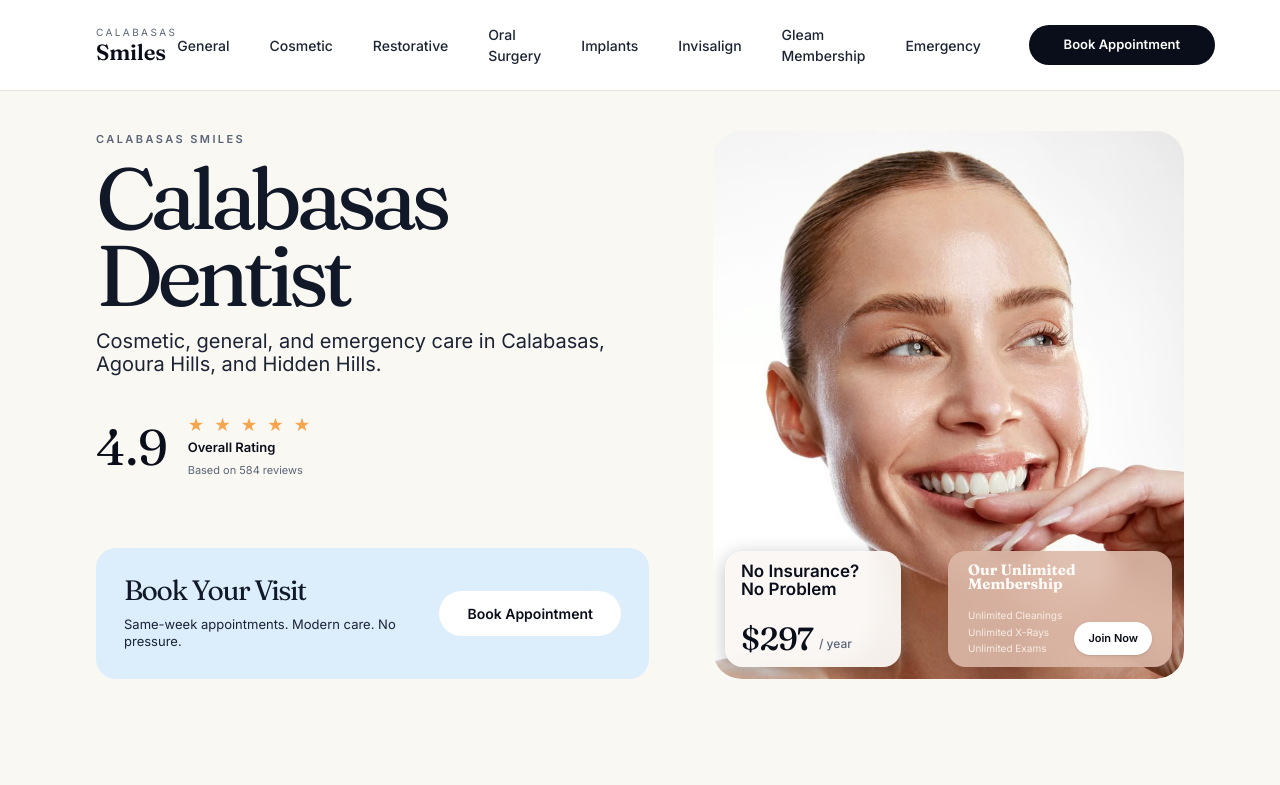
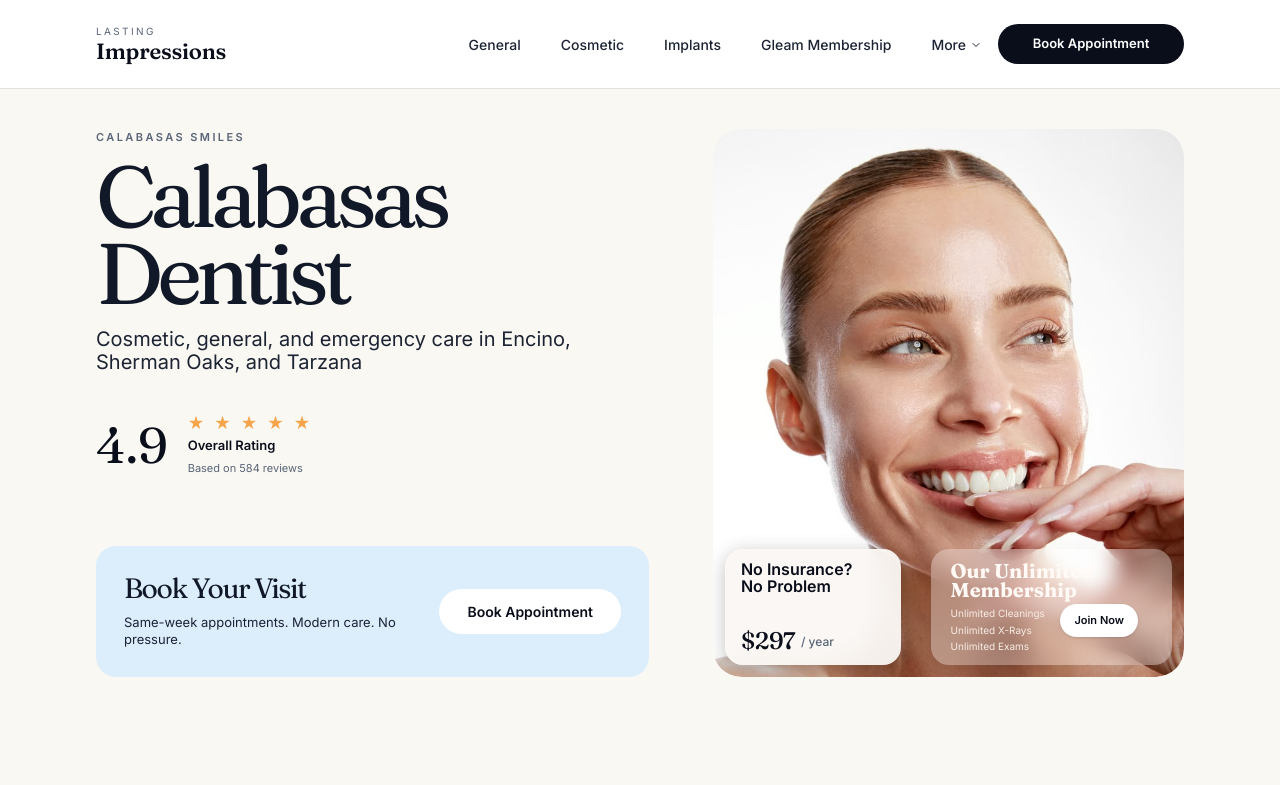
Before and after one commit to rohit-vue/calabases, a Next.js app: page / in a window 1280 px wide. Shown: the top 785 px of the page. Built offline with nearby package versions, Linux system fonts and the light colour scheme.

Commit message:
fix the headers and changes suggested by client

```diff
--- a/src/components/layout/Header.tsx
+++ b/src/components/layout/Header.tsx
@@ -3,23 +3,90 @@
 
 import Link from "next/link";
 import { usePathname } from "next/navigation";
-import { useState } from "react";
+import { useEffect, useRef, useState } from "react";
+
+type NavLink = { label: string; href: string };
+
+const MAIN_LINKS: NavLink[] = [
+  { label: "General", href: "/general" },
+  { label: "Cosmetic", href: "/cosmetic" },
+  { label: "Implants", href: "/implants" },
+];
+
+const MORE_LINKS: NavLink[] = [
+  { label: "Invisalign", href: "/invisalign" },
+  { label: "Restorative", href: "/restorative" },
+  { label: "Emergency", href: "/emergency" },
+  { label: "Oral Surgery", href: "/oral-surgery" },
+];
+
+const STORAGE_KEY = "headerPreviousMain";
+
+const NAV_LINK_CLASS =
+  "text-[13px] font-medium text-[#1C2333] transition hover:text-black xl:text-[14px]";
 
 export default function Header() {
   const [mobileOpen, setMobileOpen] = useState(false);
+  const [moreOpen, setMoreOpen] = useState(false);
+  const [previousMain, setPreviousMain] = useState<string | null>(null);
+  const moreRef = useRef<HTMLDivElement | null>(null);
+
   const pathname = usePathname();
   const isGeneralPage = pathname.startsWith("/general");
   const isEmergencyPage = pathname.startsWith("/emergency");
-  const navLinks = [
-    { label: isGeneralPage ? "General Dentistry" : "General", href: "/general" },
-    { label: "Cosmetic", href: "/cosmetic" },
-    { label: "Restorative", href: "/restorative" },
-    { label: "Oral Surgery", href: "/oral-surgery" },
-    { label: "Implants", href: "/implants" },
-    { label: "Invisalign", href: "/invisalign" },
-    { label: "Gleam Membership", href: "#" },
-    { label: "Emergency", href: "/emergency" },
-  ];
+
+  useEffect(() => {
+    if (typeof window === "undefined") return;
+    const isMain = MAIN_LINKS.some((l) => l.href === pathname);
+    if (isMain) {
+      window.sessionStorage.setItem(STORAGE_KEY, pathname);
+      setPreviousMain(pathname);
+    } else {
+      const stored = window.sessionStorage.getItem(STORAGE_KEY);
+      if (stored) setPreviousMain(stored);
+    }
+  }, [pathname]);
+
+  useEffect(() => {
+    setMoreOpen(false);
+    setMobileOpen(false);
+  }, [pathname]);
+
+  useEffect(() => {
+    if (!moreOpen) return;
+    function handleMouseDown(e: MouseEvent) {
+      if (moreRef.current && !moreRef.current.contains(e.target as Node)) {
+        setMoreOpen(false);
+      }
+    }
+    function handleKeyDown(e: KeyboardEvent) {
+      if (e.key === "Escape") setMoreOpen(false);
+    }
+    document.addEventListener("mousedown", handleMouseDown);
+    document.addEventListener("keydown", handleKeyDown);
+    return () => {
+      document.removeEventListener("mousedown", handleMouseDown);
+      document.removeEventListener("keydown", handleKeyDown);
+    };
+  }, [moreOpen]);
+
+  const displayedMain: NavLink[] = [...MAIN_LINKS];
+  const displayedMore: NavLink[] = [...MORE_LINKS];
+  const currentMore = MORE_LINKS.find((l) => l.href === pathname);
+  if (currentMore) {
+    const originHref = previousMain ?? "/general";
+    const originSlotIdx = MAIN_LINKS.findIndex((l) => l.href === originHref);
+    const slotIdx = originSlotIdx >= 0 ? originSlotIdx : 0;
+    const movedOut = displayedMain[slotIdx];
+    displayedMain[slotIdx] = currentMore;
+    const moreIdx = displayedMore.findIndex((l) => l.href === currentMore.href);
+    if (moreIdx >= 0) displayedMore[moreIdx] = movedOut;
+  }
+
+  const renderLabel = (link: NavLink) => {
+    if (link.href === "/general" && isGeneralPage) return "General Dentistry";
+    return link.label;
+  };
 
   return (
     <header className="sticky top-0 z-50 border-b border-[#e7e2db] bg-white">
@@ -44,29 +111,73 @@ export default function Header() {
         <div className="mx-auto flex w-full max-w-[1180px] items-center justify-between">
           <Link href="/" className="flex flex-col leading-none">
             <span className="mb-1 text-[9px] font-inter uppercase tracking-[0.24em] text-[#5A6578] sm:text-[10px]">
-              {isGeneralPage ? "Advanced" : "Calabasas"}
+              {isGeneralPage ? "Advanced" : "Lasting"}
             </span>
             <span className="font-fraunces text-[20px] font-semibold tracking-[-0.01em] text-[#0A0E1A] sm:text-[22px]">
-              {isGeneralPage ? "Dentistry" : "Smiles"}
+              {isGeneralPage ? "Dentistry" : "Impressions"}
             </span>
           </Link>
 
-          <div className="hidden items-center justify-end gap-8 lg:flex xl:gap-12">
+          <div className="hidden items-center justify-end gap-2 lg:flex xl:gap-4">
             <nav className="flex items-center gap-6 xl:gap-10">
-              {navLinks.map((link) => (
-                <Link
-                  key={link.label}
-                  href={link.href}
-                  className="text-[13px] font-medium text-[#1C2333] transition hover:text-black xl:text-[14px]"
-                >
-                  {link.label}
+              {displayedMain.map((link) => (
+                <Link key={link.href} href={link.href} className={NAV_LINK_CLASS}>
+                  {renderLabel(link)}
                 </Link>
               ))}
+
+              <Link href="/" className={NAV_LINK_CLASS}>
+                Gleam Membership
+              </Link>
+
+              <div className="relative" ref={moreRef}>
+                <button
+                  type="button"
+                  className={`${NAV_LINK_CLASS} inline-flex items-center gap-1`}
+                  aria-expanded={moreOpen}
+                  aria-haspopup="menu"
+                  onClick={() => setMoreOpen((v) => !v)}
+                >
+                  More
+                  <svg
+                    viewBox="0 0 24 24"
+                    className={`h-3 w-3 transition-transform ${moreOpen ? "rotate-180" : ""}`}
+                    aria-hidden="true"
+                  >
+                    <path
+                      d="M6 9l6 6 6-6"
+                      fill="none"
+                      stroke="currentColor"
+                      strokeWidth="2"
+                      strokeLinecap="round"
+                      strokeLinejoin="round"
+                    />
+                  </svg>
+                </button>
+                {moreOpen ? (
+                  <div
+                    role="menu"
+                    className="absolute right-0 top-full z-50 mt-2 min-w-[180px] rounded-2xl border border-[#e7e2db] bg-white p-2 shadow-lg"
+                  >
+                    {displayedMore.map((link) => (
+                      <Link
+                        key={link.href}
+                        href={link.href}
+                        role="menuitem"
+                        className="block rounded-lg px-3 py-2 text-[13px] font-medium text-[#1C2333] transition hover:bg-[#f5f1ea] hover:text-black xl:text-[14px]"
+                        onClick={() => setMoreOpen(false)}
+                      >
+                        {renderLabel(link)}
+                      </Link>
+                    ))}
+                  </div>
+                ) : null}
+              </div>
             </nav>
 
             <Link
               href="#"
-              className="flex h-[40px] min-w-[176px] items-center justify-center rounded-[100px] bg-[#0A0E1A] px-6 text-[12px] font-semibold text-white transition hover:opacity-90 xl:min-w-[186px] xl:px-8 xl:text-[13px]"
+              className="flex h-[40px]  items-center justify-center rounded-[100px] bg-[#0A0E1A] px-6 text-[12px] font-semibold text-white transition hover:opacity-90 xl:min-w-[186px] xl:px-4 xl:text-[13px]"
             >
               Book Appointment
             </Link>
@@ -112,14 +223,34 @@ export default function Header() {
         <div className="px-4 pb-6 pt-2 sm:px-6 md:px-8">
           <div className="mx-auto w-full max-w-[1180px]">
             <nav className="flex flex-col gap-4">
-              {navLinks.map((link) => (
+              {displayedMain.map((link) => (
                 <Link
-                  key={link.label}
+                  key={link.href}
                   href={link.href}
                   className="text-sm font-medium text-[#2a2a2a] transition hover:text-black"
                   onClick={() => setMobileOpen(false)}
                 >
-                  {link.label}
+                  {renderLabel(link)}
+                </Link>
+              ))}
+              <Link
+                href="/"
+                className="text-sm font-medium text-[#2a2a2a] transition hover:text-black"
+                onClick={() => setMobileOpen(false)}
+              >
+                Gleam Membership
+              </Link>
+              <span className="mt-2 text-xs font-semibold uppercase tracking-[0.2em] text-[#5A6578]">
+                More
+              </span>
+              {displayedMore.map((link) => (
+                <Link
+                  key={link.href}
+                  href={link.href}
+                  className="text-sm font-medium text-[#2a2a2a] transition hover:text-black"
+                  onClick={() => setMobileOpen(false)}
+                >
+                  {renderLabel(link)}
                 </Link>
               ))}
             </nav>
--- a/src/components/sections/Hero.tsx
+++ b/src/components/sections/Hero.tsx
@@ -18,7 +18,7 @@ export default function Hero() {
                 <br /> Dentist
               </h1>
               <p className="pt-1 text-[1.05rem] leading-[1.12] text-[#1C2333] sm:text-[1.2rem] lg:text-[20px]">
-                Cosmetic, general, and emergency care in Calabasas, Agoura Hills, and Hidden Hills.
+              Cosmetic, general, and emergency care in Encino, Sherman Oaks, and Tarzana
               </p>
             </div>
 
@@ -67,23 +67,26 @@ export default function Hero() {
           />
 
           {/* Overlay cards wrapper */}
-          <div className="absolute inset-x-3 bottom-3 hidden items-stretch justify-between gap-2.5 sm:flex md:gap-3">
-            <div className="flex min-h-[116px] w-[43%] min-w-0 flex-col rounded-[18px] bg-[rgba(250,247,244,0.95)] px-3.5 py-3 shadow-[0px_4px_19.3px_0px_#00000040] backdrop-blur-[10px] md:px-4 lg:w-[176px]">
-              <h4 className="max-w-[130px] text-[16px] font-semibold leading-[1.05] text-[#0A0E1A] md:text-[17px]">
+          <div className="absolute inset-x-3 bottom-3 flex items-stretch justify-between gap-2.5 md:gap-3">
+            <div className="flex min-h-[116px] w-[40%] min-w-[39%] flex-col rounded-[18px] bg-[rgba(250,247,244,0.95)] px-3.5 py-3 shadow-[0px_4px_19.3px_0px_#00000040] backdrop-blur-[10px] md:px-4 lg:w-[176px]">
+              <h4 className="max-w-[130px] text-[12px] font-semibold leading-[1.05] text-[#0A0E1A] md:text-[17px] lg:text-[16px]">
                 No Insurance?
                 <br />
                 No Problem
               </h4>
 
               <div className="mt-auto flex items-end gap-1.5">
-                <span className="text-[24px] font-fraunces font-medium leading-none tracking-[-0.02em] text-[#0A0E1A] md:text-[32px]">$297</span>
+                <span className="font-fraunces text-[24px] font-medium leading-none tracking-[-0.02em] text-[#0A0E1A] md:text-[32px] lg:text-[24px]">$297</span>
                 <span className="pb-0.5 text-[12px] font-medium text-[#5A6578]">/ year</span>
               </div>
             </div>
 
-            <div className="flex min-h-[116px] w-[57%] min-w-0 flex-col justify-between rounded-[18px] bg-[rgba(220,185,168,0.9)] px-4 py-3 shadow-[0_12px_28px_rgba(84,58,42,0.14)] backdrop-blur-[10px] md:px-5 lg:w-[224px]">
+            <div
+              className="flex min-h-[116px] w-[57%] min-w-[54%]  flex-col justify-between rounded-[18px] bg-[#FFFFFF52] px-4 py-3 shadow-[0_12px_28px_rgba(84,58,42,0.14)] backdrop-blur-[10px] md:px-5 lg:w-[224px]"
+              style={{ width: "stretch" }}
+            >
               <div className="min-w-0">
-                <h4 className="font-fraunces max-w-[150px] text-[14px] font-bold leading-[0.95] text-[#fffaf6] md:text-[15px]">
+                <h4 className="font-fraunces max-w-[150px] text-[14px] font-bold leading-[0.95] text-[#fffaf6] md:text-[20px]">
                     Our Unlimited Membership
                 </h4>
               </div>
@@ -94,7 +97,7 @@ export default function Hero() {
                   <li>Unlimited X-Rays</li>
                   <li>Unlimited Exams</li>
                 </ul>
-                <button className="shrink-0 rounded-[100px] bg-white px-3 py-1.5 text-[10px] font-semibold text-[#0A0E1A] shadow-sm transition hover:bg-white/90 md:px-3.5 md:py-2 md:text-[11px]">
+                <button className="shrink-0 rounded-[100px] bg-white px-3 mb-4 mr-3.5 py-1.5 text-[10px] font-semibold text-[#0A0E1A] shadow-sm transition hover:bg-white/90 md:px-3.5 md:py-2 md:text-[11px]">
                   Join Now
                 </button>
               </div>
@@ -103,7 +106,7 @@ export default function Hero() {
         </div>
 
         {/* Mobile versions (Stacked below image) */}
-        <div className="grid grid-cols-1 gap-4 sm:hidden">
+        <div className="hidden grid-cols-1 gap-4 sm:hidden">
           <div className="rounded-[22px] bg-[rgba(249,243,239,0.94)] px-5 py-4 shadow-sm backdrop-blur-md">
             <h4 className="max-w-[150px] text-[18px] font-bold leading-[1.05] text-[#1f2937]">
               No Insurance?
@@ -115,11 +118,12 @@ export default function Hero() {
               <span className="pb-0.5 text-[12px] font-medium text-[#6b7a90]">/ year</span>
             </div>
           </div>
-          <div className="flex items-end justify-between gap-4 rounded-[22px] bg-[rgba(220,185,168,0.92)] px-5 py-4 shadow-sm backdrop-blur-md">
+
+          <div className="flex items-end justify-between gap-4 rounded-[22px] bg-[rgba(220,185,168,0.92)] px-5 py-4 shadow-sm backdrop-blur-md max-[360px]:flex-col max-[360px]:items-start">
             <div className="flex min-w-0 flex-1 flex-col">
               <div>
                 <h4 className="font-fraunces max-w-[145px] text-[16px] leading-[0.9] text-white">
-                  Our Unlimited Membership
+                Our Unlimited Membership
                 </h4>
               </div>
               <div className="mt-3.5">
@@ -130,7 +134,7 @@ export default function Hero() {
                 </ul>
               </div>
             </div>
-            <div className="shrink-0 pb-0.5">
+            <div className="shrink-0 pb-0.5 max-[360px]:pt-1">
               <button className="rounded-full bg-white px-3 py-1.5 text-[10px] font-semibold text-[#111827] shadow-sm">
                 Join Now
               </button>
--- a/src/components/sections/Services.tsx
+++ b/src/components/sections/Services.tsx
@@ -1,5 +1,6 @@
 // components/sections/Services.tsx
 import Image from "next/image";
+import Link from "next/link";
 
 export default function Services() {
   const services = [
@@ -7,28 +8,32 @@ export default function Services() {
       title: "General Dentistry",
       desc: "Deep Cleaning, Fillings etc",
       image: "/images/general-dentistry.png",
+      href: "/general",
       variant: "large" as const,
     },
     {
       title: "Cosmetic Dentistry",
       desc: "Veneers, Teeth Whitening etc.",
       image: "/images/cosmetic-dentistry.png",
+      href: "/cosmetic",
       variant: "large" as const,
     },
     {
       title: "Restorative",
       desc: "Crowns & Bridges",
       image: "/images/restorative-dentistry.jpg",
+      href: "/restorative",
       variant: "small" as const,
     },
-    { title: "Dental Implants", image: "/images/dental-implants.jpg", variant: "small" as const },
-    { title: "Invisalign", image: "/images/invisalign-aligner.jpg", variant: "small" as const },
-    { title: "TMJ & Specialty", image: "/images/tmj-dentistry.png", variant: "small" as const },
-    { title: "Pediatric Dentistry", image: "/images/pediatric-dentistry.png", variant: "small" as const },
+    { title: "Dental Implants", image: "/images/dental-implants.jpg", href: "/implants", variant: "small" as const },
+    { title: "Invisalign", image: "/images/invisalign-aligner.jpg", href: "/invisalign", variant: "small" as const },
+    { title: "TMJ & Specialty", image: "/images/tmj-dentistry.png", href: "/general", variant: "small" as const },
+    { title: "Pediatric Dentistry", image: "/images/pediatric-dentistry.png", href: "/general", variant: "small" as const },
     {
       title: "Oral Surgery",
       desc: "Extractions, Root Canals",
       image: "/images/oral-surgery.png",
+      href: "/oral-surgery",
       variant: "small" as const,
     },
   ];
@@ -66,8 +71,10 @@ export default function Services() {
             const textWidth = isLarge ? "max-w-[56%] sm:max-w-[54%]" : "max-w-[58%] sm:max-w-[56%]";
 
             return (
-              <div
+              <Link
                 key={`${service.title}-${idx}`}
+                href={service.href}
+                aria-label={`Go to ${service.title}`}
                 className={[
                   "relative overflow-hidden rounded-[16px] border border-[#ECE8E0] bg-white",
                   minHeight,
@@ -94,7 +101,7 @@ export default function Services() {
                     sizes={isLarge ? "(min-width: 640px) 50vw, 100vw" : "(min-width: 640px) 33vw, 100vw"}
                   />
                 </div>
-              </div>
+              </Link>
             );
           })}
         </div>
```
Also changed, not shown: src/app/invisalign/page.tsx (+5 -2 lines), src/components/layout/ClosingCta.tsx (+21 -9 lines), src/components/sections/Footer.tsx (+10 -1 lines), public/images/arrow.svg.
